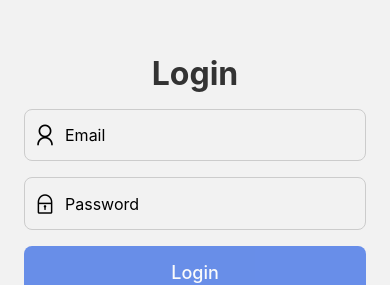
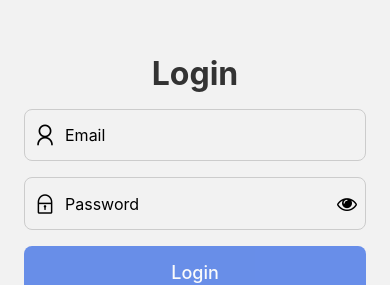
Before and after one commit to asad-digimark/Auth_Userlist, a React Native app: screen /Login in a window 390 px wide. Shown: the part 177-462 px from the top of the page. Built offline with nearby package versions, Linux system fonts and the light colour scheme.

Commit message:
const height & eye button

```diff
--- a/components/FormButton.jsx
+++ b/components/FormButton.jsx
@@ -1,7 +1,6 @@
 import {TouchableOpacity, Text, StyleSheet} from 'react-native';
 import FontAwesome from 'react-native-vector-icons/FontAwesome';
-import {Dimensions} from 'react-native';
-const height = Dimensions.get('window').height / 16;
+import {height} from '../utils/constants';
 
 export default ({title, backgroundColor, icon, color, ...rest}) => (
   <TouchableOpacity
--- a/components/FormInput.jsx
+++ b/components/FormInput.jsx
@@ -1,10 +1,11 @@
-import {View, TextInput, StyleSheet} from 'react-native';
+import {View, TextInput, StyleSheet, TouchableHighlight} from 'react-native';
 import AntDesign from 'react-native-vector-icons/AntDesign';
-import {Dimensions} from 'react-native';
+import FontAwesome from 'react-native-vector-icons/FontAwesome';
+import {useState} from 'react';
+import {height} from '../utils/constants';
 
-const height = Dimensions.get('window').height / 16;
-
-export default ({icon, ...rest}) => {
+export default ({icon, secureTextEntry, ...rest}) => {
+  const [secure, setSecure] = useState(true);
   return (
     <View style={styles.input}>
       {icon && (
@@ -12,11 +13,20 @@ export default ({icon, ...rest}) => {
       )}
       <TextInput
         {...rest}
+        secureTextEntry={secureTextEntry ? secure : false}
         style={{
           flex: 1,
           fontSize: 16,
         }}
       />
+      {secureTextEntry && (
+        <TouchableHighlight
+          style={{alignSelf: 'center'}}
+          underlayColor="transparent"
+          onPress={() => setSecure(prev => !prev)}>
+          <FontAwesome name={secure ? 'eye' : 'eye-slash'} size={20} />
+        </TouchableHighlight>
+      )}
     </View>
   );
 };
--- /dev/null
+++ b/utils/constants.js
@@ -0,0 +1,3 @@
+import {Dimensions} from 'react-native';
+
+export const height = Dimensions.get('window').height / 16;
```
